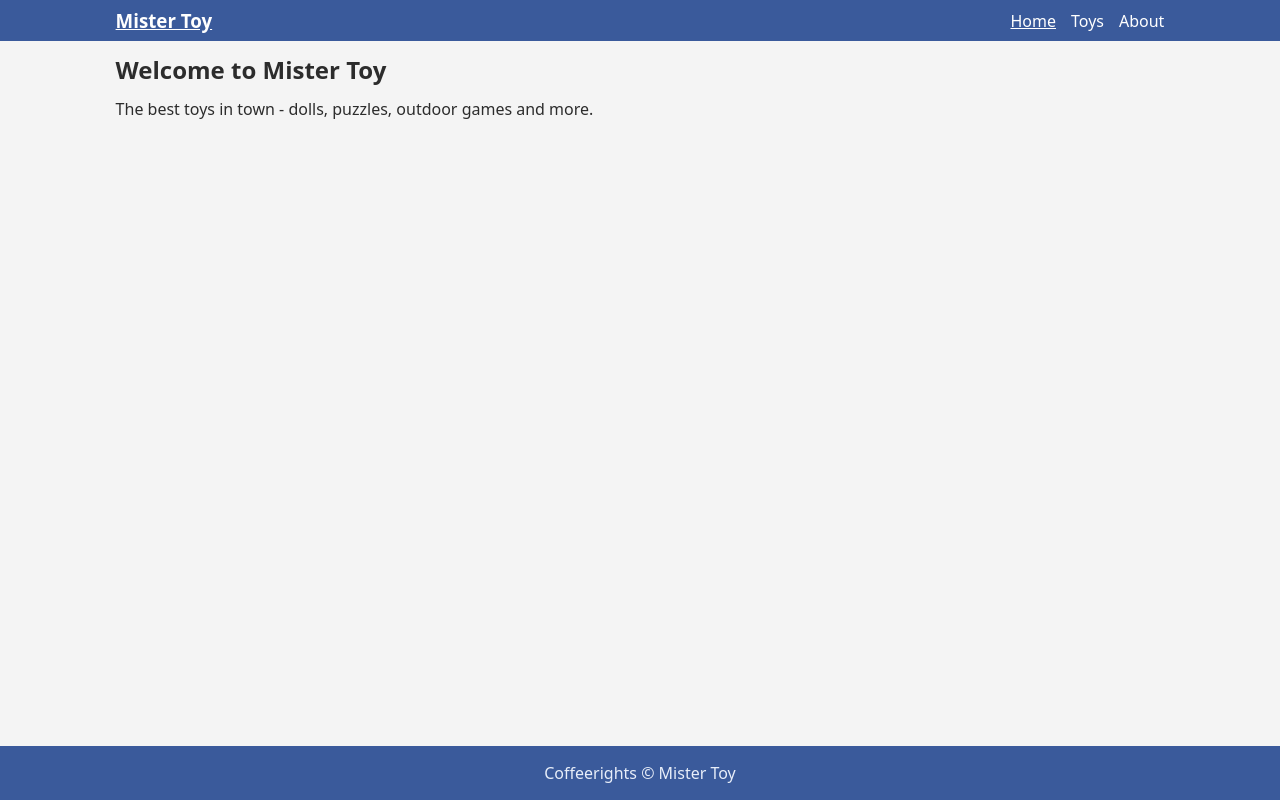
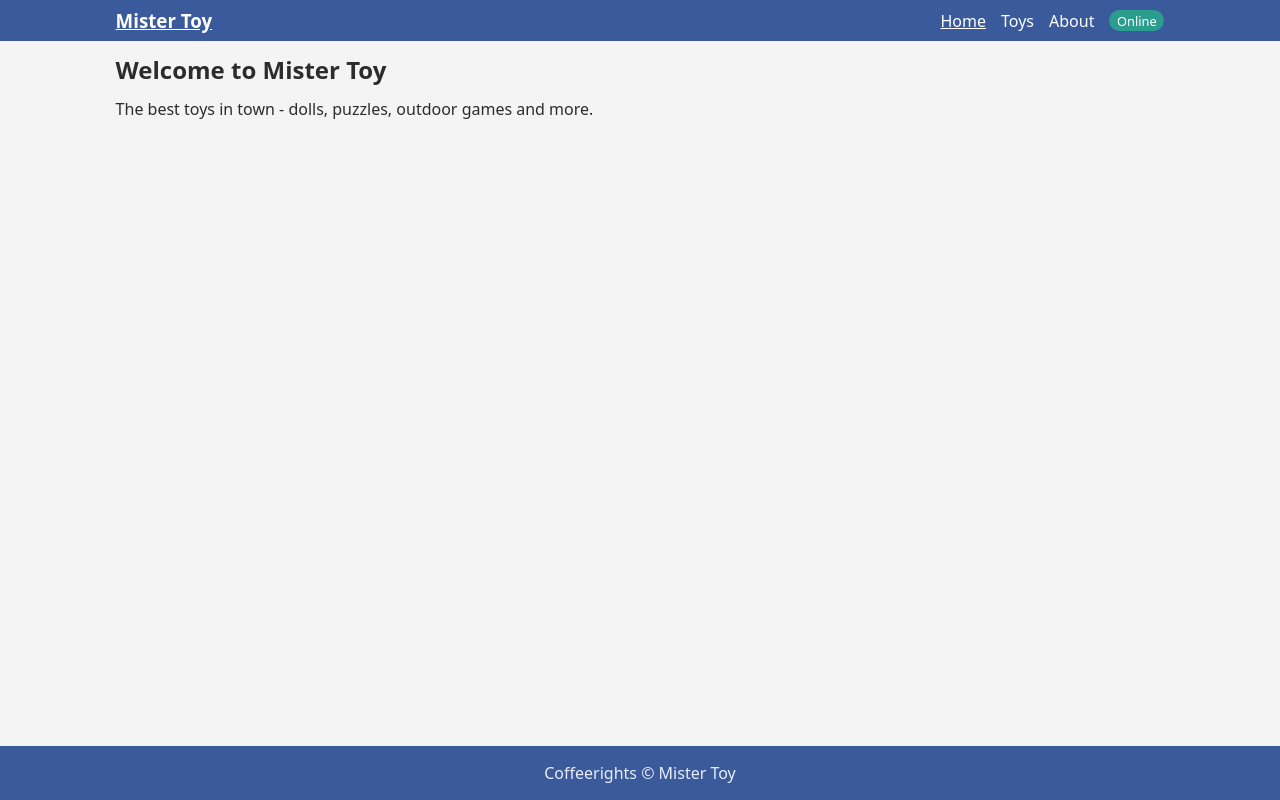
Before and after one commit to Arad-Hanan/mistertoy-frontend, a React (Vite) app: page / in a window 1280 px wide. Built offline with nearby package versions, Linux system fonts and the light colour scheme.

Commit message:
Add custom hooks: online status indicator and unsaved changes warning

```diff
--- a/src/assets/style/cmps/AppHeader.css
+++ b/src/assets/style/cmps/AppHeader.css
@@ -10,5 +10,20 @@
 
 .app-nav {
   display: flex;
+  align-items: center;
   gap: 15px;
 }
+
+.online-status {
+  font-size: .8em;
+  padding: .15em .6em;
+  border-radius: 999px;
+}
+
+.online-status.online {
+  background-color: #2a9d8f;
+}
+
+.online-status.offline {
+  background-color: var(--clr2);
+}
--- a/src/cmps/AppHeader.jsx
+++ b/src/cmps/AppHeader.jsx
@@ -1,6 +1,10 @@
 import { NavLink } from 'react-router-dom'
 
+import { useOnlineStatus } from '../hooks/useOnlineStatus.js'
+
 export function AppHeader() {
+    const isOnline = useOnlineStatus()
+
     return (
         <header className="app-header full">
             <section className="header-container main-layout flex justify-between align-center">
@@ -9,6 +13,9 @@ export function AppHeader() {
                     <NavLink to="/">Home</NavLink>
                     <NavLink to="/toy">Toys</NavLink>
                     <NavLink to="/about">About</NavLink>
+                    <span className={`online-status ${isOnline ? 'online' : 'offline'}`}>
+                        {isOnline ? 'Online' : 'Offline'}
+                    </span>
                 </nav>
             </section>
         </header>
--- /dev/null
+++ b/src/hooks/useConfirmTabClose.js
@@ -0,0 +1,23 @@
+import { useState, useEffect } from 'react'
+
+// Warns the user before closing / refreshing the tab while there are unsaved changes
+export function useConfirmTabClose() {
+    const [hasChanges, setHasChanges] = useState(false)
+
+    useEffect(() => {
+        if (!hasChanges) return
+
+        function handleBeforeUnload(ev) {
+            ev.preventDefault()
+            ev.returnValue = true
+        }
+
+        window.addEventListener('beforeunload', handleBeforeUnload)
+
+        return () => {
+            window.removeEventListener('beforeunload', handleBeforeUnload)
+        }
+    }, [hasChanges])
+
+    return [hasChanges, setHasChanges]
+}
--- /dev/null
+++ b/src/hooks/useOnlineStatus.js
@@ -0,0 +1,20 @@
+import { useEffect, useState } from 'react'
+
+export function useOnlineStatus() {
+    const [isOnline, setIsOnline] = useState(navigator.onLine)
+
+    useEffect(() => {
+        function handleOnline() { setIsOnline(true) }
+        function handleOffline() { setIsOnline(false) }
+
+        window.addEventListener('online', handleOnline)
+        window.addEventListener('offline', handleOffline)
+
+        return () => {
+            window.removeEventListener('online', handleOnline)
+            window.removeEventListener('offline', handleOffline)
+        }
+    }, [])
+
+    return isOnline
+}
--- a/src/pages/ToyEdit.jsx
+++ b/src/pages/ToyEdit.jsx
@@ -4,12 +4,14 @@ import { Link, useNavigate, useParams } from 'react-router-dom'
 import { toyService } from '../services/toy.service.js'
 import { showErrorMsg, showSuccessMsg } from '../services/event-bus.service.js'
 import { saveToy } from '../store/actions/toy.actions.js'
+import { useConfirmTabClose } from '../hooks/useConfirmTabClose.js'
 
 export function ToyEdit() {
     const [toyToEdit, setToyToEdit] = useState(toyService.getEmptyToy())
     const { toyId } = useParams()
     const navigate = useNavigate()
     const labels = toyService.getLabels()
+    const [hasChanges, setHasChanges] = useConfirmTabClose()
 
     useEffect(() => {
         if (toyId) loadToy()
@@ -30,6 +32,7 @@ export function ToyEdit() {
         if (type === 'number') value = +value
         if (type === 'checkbox') value = checked
         setToyToEdit(prevToy => ({ ...prevToy, [field]: value }))
+        setHasChanges(true)
     }
 
     function onToggleLabel(label) {
@@ -39,6 +42,11 @@ export function ToyEdit() {
                 : [...prevToy.labels, label]
             return { ...prevToy, labels }
         })
+        setHasChanges(true)
+    }
+
+    function onCancel(ev) {
+        if (hasChanges && !confirm('You have unsaved changes, leave anyway?')) ev.preventDefault()
     }
 
     function onSaveToy(ev) {
@@ -47,6 +55,7 @@ export function ToyEdit() {
 
         saveToy(toyToEdit)
             .then(savedToy => {
+                setHasChanges(false)
                 showSuccessMsg(`Toy saved (${savedToy.name})`)
                 navigate('/toy')
             })
@@ -118,7 +127,7 @@ export function ToyEdit() {
 
                 <div className="toy-edit-actions">
                     <button className="btn">{toyToEdit._id ? 'Save' : 'Add'}</button>
-                    <Link to="/toy" className="btn btn-light">Cancel</Link>
+                    <Link to="/toy" className="btn btn-light" onClick={onCancel}>Cancel</Link>
                 </div>
             </form>
         </section>
```
